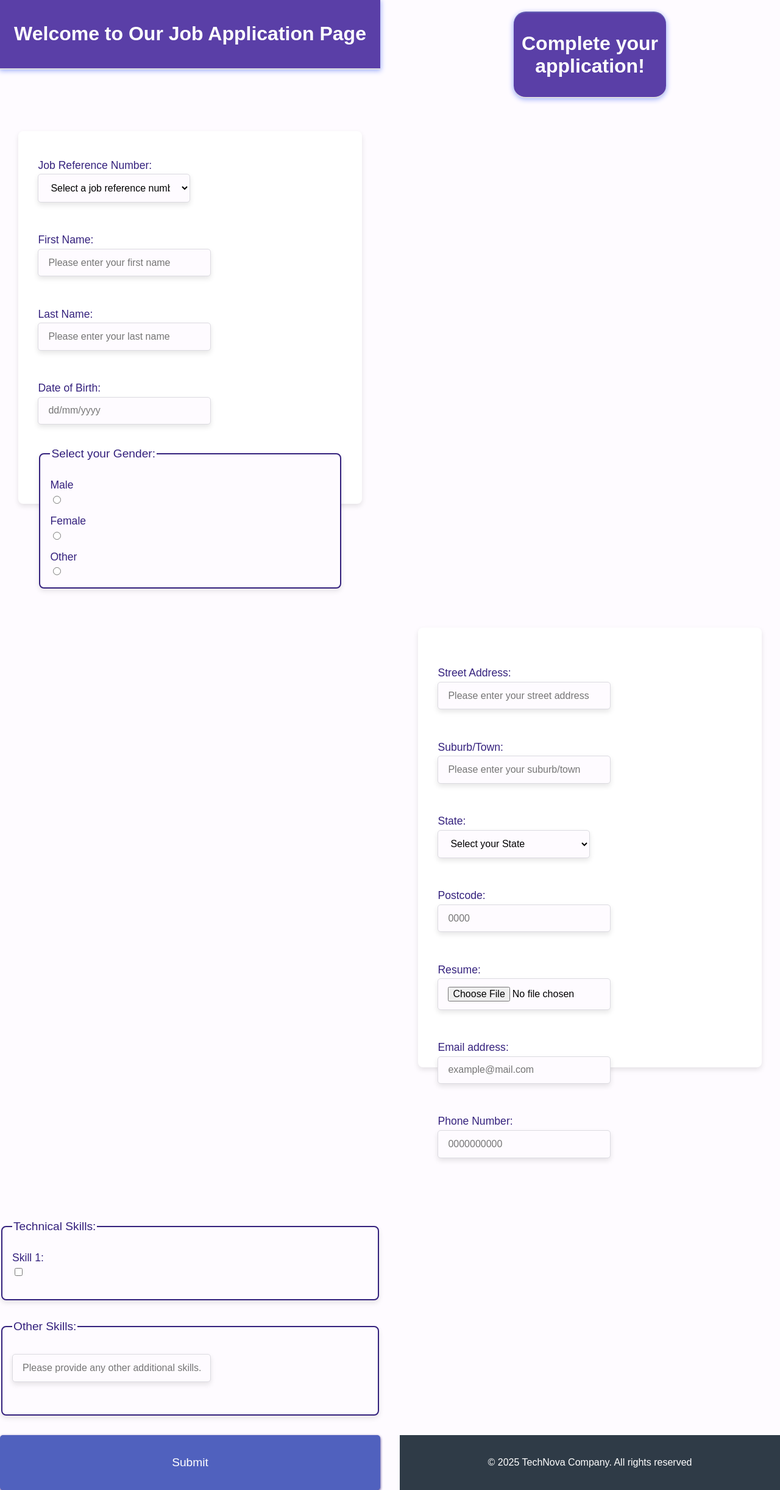
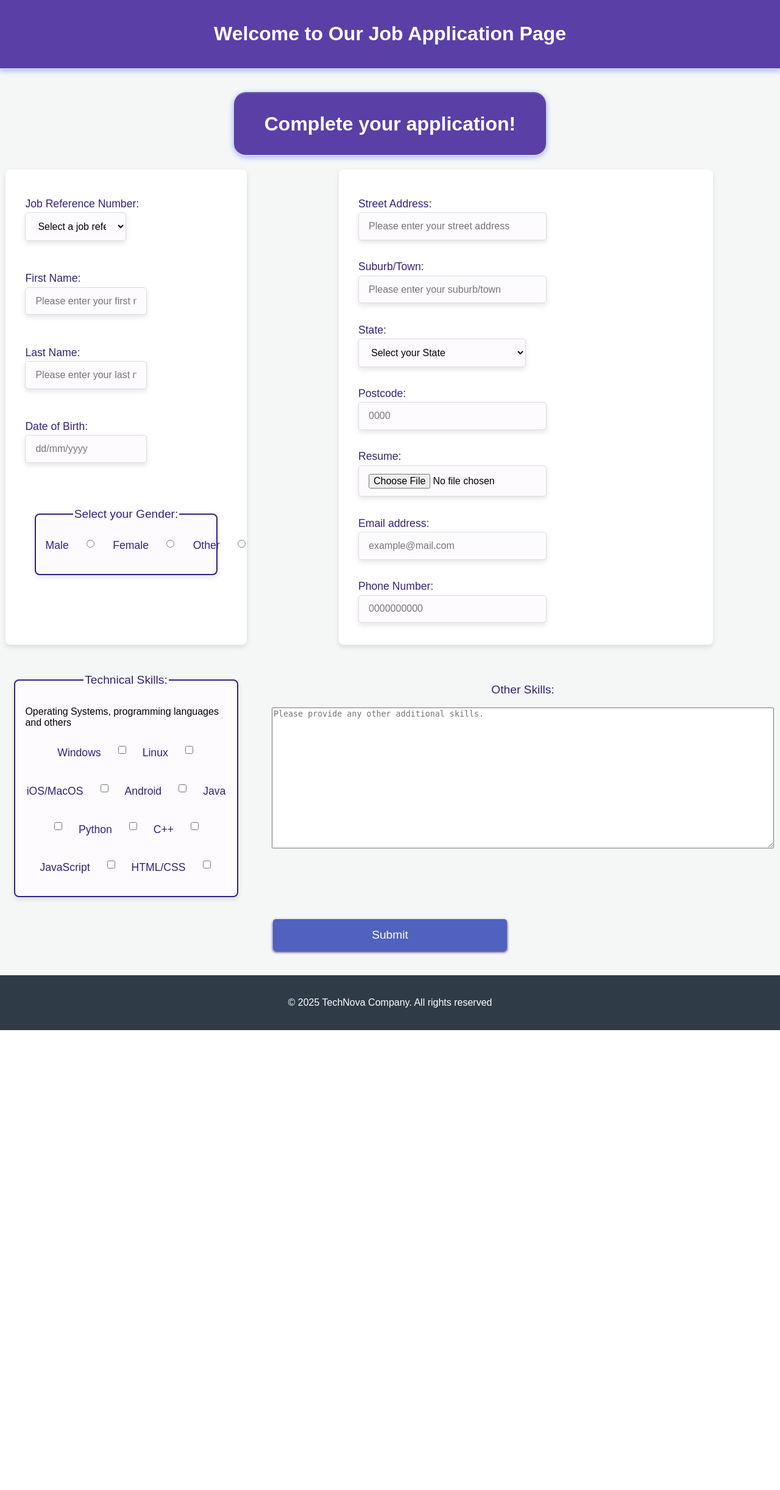
Before and after one commit to Muyheak/Group-Assignment, a PHP site: page /project1/apply.html in a window 1280 px wide. Shown: the whole page at 61% size. After the commit the page ends 1689 px from the top, so only its background shows below. Run offline with PHP 8.4, Linux system fonts and the light colour scheme.

Commit message:
grid layout

```diff
--- a/project1/apply.html
+++ b/project1/apply.html
@@ -6,13 +6,12 @@
     <link rel="stylesheet" href="../styles/style.css" />
     <title>Job Application</title>
 </head>
-<body1>
-    <div>
-        <header class="header-apply">
-            <h1>Welcome to Our Job Application Page</h1>
-        </header><br>
-    </div>
-            <h1 class="header-complete">Complete your application!</h1>
+<header class="header-apply">
+    <h1>Welcome to Our Job Application Page</h1>
+</header><br>
+<body>
+<h1 class="header-complete">Complete your application!</h1>
+<div class="grid-layout">
    <div class="container">
             <label for="JBREF">Job Reference Number: </label>
                 <select name="job_ref-number" id="job_ref_number" required>
@@ -30,10 +29,10 @@
 
             <label for="dob">Date of Birth: </label>
             <input type="text" id="dob" name="date" pattern="\d{2}/\d{2}/\d{4}" placeholder="dd/mm/yyyy" required><br><br>
-
+          <br><br>
             <fieldset>
                 <legend>Select your Gender: </legend>
-                <div>
+                <div class="radio-row">
                     <label for="Male">Male</label>
                     <input type="radio" id="Male" name="gender" value="Male" required>
 
@@ -45,14 +44,14 @@
                     <br>
                 </div>
             </fieldset>
-        </div class="container"><br><br>
+        </div class="container">
         <div class="container2">
-            <div><br>
+            <div>
             <label for="Street">Street Address: </label>
-            <input type="text" id="Street" name="Street" maxlength="50" placeholder="Please enter your street address" required><br><br>
+            <input type="text" id="Street" name="Street" maxlength="50" placeholder="Please enter your street address" required><br>
 
             <label for="suburb">Suburb/Town: </label>
-            <input type="text" id="suburb" name="suburb" maxlength="50" placeholder="Please enter your suburb/town" required><br><br>
+            <input type="text" id="suburb" name="suburb" maxlength="50" placeholder="Please enter your suburb/town" required><br>
 
             <label for="state">State: </label>
                 <select name="state" id="state" required>
@@ -65,48 +64,68 @@
                     <option value="SA">SA</option>
                     <option value="TAS">TAS</option>
                     <option value="ACT">ACT</option>
-                </select><br><br>
+                </select><br>
 
             <label for="postcode">Postcode: </label>
-            <input type="text" id="postcode" name="postcode" pattern="\d{4}" maxlength="4" placeholder="0000" required><br><br>
+            <input type="text" id="postcode" name="postcode" pattern="\d{4}" maxlength="4" placeholder="0000" required><br>
 
             </div>
                 <label for="resume">Resume:</label>
-                <input type="file" id="resume" name="resume" accept=".pdf,.doc,.docx" required><br><br>
+                <input type="file" id="resume" name="resume" accept=".pdf,.doc,.docx" required><br>
 
             <label for="email">Email address: </label>
-            <input type="email" id="email" name="email" placeholder="example@mail.com" required><br><br>
+            <input type="email" id="email" name="email" placeholder="example@mail.com" required><br>
 
             <label for="phone">Phone Number: </label>
-            <input type="tel" id="phone" name="phone" pattern="(\d\s?){8,12}$" placeholder="0000000000" required><br><br>
+            <input type="tel" id="phone" name="phone" pattern="(\d\s?){8,12}$" placeholder="0000000000" required><br>
         </div class="container2">
 
-            <fieldset>
+            <fieldset class="checkbox-group">
                 <legend>Technical Skills: </legend>
+                <p> Operating Systems, programming languages and others</p>
+                <div class="checkbox-row">
+                <label for="skill1">Windows</label>
+                <input type="checkbox" id="skill1" name="skill1" value="Windows" required>
 
-                <label for="skill1">Skill 1: </label>
-                <input type="checkbox" id="skill1" name="skill1" value="HTML" required><br><br>
-            </fieldset><br><br>
+                <label for="skill2">Linux</label>
+                <input type="checkbox" id="skill2" name="skill2" value="Linux" required>
 
-            <fieldset>
+                <label for="skill3">iOS/MacOS</label>
+                <input type="checkbox" id="skill3" name="skill3" value="MacOS" required>
 
+                <label for="skill4">Android</label>
+                <input type="checkbox" id="skill4" name="skill4" value="Android" required>
+
+                <label for="pr1">Java</label>
+                <input type="checkbox" id="pr1" name="pr1" value="Java" required>
+
+                <label for="pr2">Python</label>
+                <input type="checkbox" id="pr2" name="pr2" value="Python" required>
+
+                <label for="pr3">C++</label>
+                <input type="checkbox" id="pr3" name="pr3" value="C++" required>
+
+                <label for="pr4">JavaScript</label>
+                <input type="checkbox" id="pr4" name="pr4" value="JavaScript" required>
+
+                <label for="pr5">HTML/CSS</label>
+                <input type="checkbox" id="pr5" name="pr5" value="HTML/CSS" required>
+            </div>
+            </fieldset>
+
+            <div class="other-skills">
                 <legend for="otherskills">Other Skills: </legend><br>
-                <input type="text" id="otherskills" name="otherskills"
-                maxlength="300"
-                rows="60"
-                placeholder="Please provide any other additional skills."
-                ><br><br>
-            </fieldset><br><br>
-
-
-
-
-            <input type="submit" value="Submit">
-
+                <textarea type="text" id="otherskills" name="otherskills" rows="15" cols="100"
+                maxlength="300" placeholder="Please provide any other additional skills."></textarea><br><br>
+            </div>
         </form>
     </div>
-    <footer>
-        <p>&copy; 2025 TechNova Company. All rights reserved</p>
-    </footer>
 </body>
+</div>
+<br><br>
+<input type="submit" value="Submit" margin:>
+<footer class="footer-apply">
+     <p>&copy; 2025 TechNova Company. All rights reserved</p>
+ </footer>
+
 </html>
--- a/styles/style.css
+++ b/styles/style.css
@@ -1,14 +1,13 @@
 /* General Container */
-body1 {
+  .grid-layout {
     display: grid;
     grid-template-columns: 1fr 1fr;
     gap: 2em;
     font-family: Arial, sans-serif;
-    background-color: #fefbff;
+    background-color: #f4f7f6;
     margin: 0;
     padding: 0;
   }
-
   .container {
     grid-column: 1;
     width: 80%;
@@ -18,7 +17,7 @@ body1 {
     background-color: #fff;
     border-radius: 8px;
     box-shadow: rgba(0, 0, 0, 0.1) 0px 4px 8px;
-    height: 70%;
+    height: 90%;
     text-align: left;
   }
 
@@ -31,7 +30,7 @@ body1 {
     background-color: #fff;
     border-radius: 8px;
     box-shadow: rgba(0, 0, 0, 0.1) 0px 4px 8px;
-    height: 70%;
+    height: 90%;
     text-align: left;
   }
 
@@ -89,17 +88,22 @@ body1 {
   }
 
   /* Gender Radios */
+
   fieldset {
     border: 2px solid #34217d;
     padding: 1em;
     border-radius: 8px;
     box-shadow: rgba(0, 0, 0, 0.1) 0px 4px 8px;
     background-color: #fefbff;
+    margin: 0 auto;
+    width: 80%;
   }
 
   legend {
+    align-items: center;
     color: #34217d;
     font-size: 1.2em;
+    text-align: center;
   }
 
   input[type="radio"] {
@@ -108,6 +112,43 @@ body1 {
 
   input[type="radio"]:checked + label {
     color: #5061be;
+  }
+
+  .radio-row {
+    display: flex;
+    gap: 1.5em;
+    align-items: center;
+    margin-bottom: 1em;
+    width: 20px;
+    text-align: center;
+  }
+
+  .checkbox-group {
+    display: block;
+    margin: 0 auto;  /* Center the fieldset */
+    width: 80%;  /* Adjust width as needed */
+}
+
+  .checkbox-row{
+    display: flex;
+    flex-wrap: wrap;
+    width: 100%;
+    gap: 1.5em;
+    align-items: center;
+    margin-bottom: 1em;
+    justify-content: center;
+  }
+
+  .other-skills {
+    grid-column: 2;
+    margin-top: 1em;
+    margin-right: 10px;
+  }
+
+  input[type="text"]#otherskills {
+    width: 700px;
+    height: 150px;
+    text-align: center;
   }
 
   /* State Select */
@@ -121,6 +162,9 @@ body1 {
 
   /* Submit Button */
   input[type="submit"] {
+    width: 30%;
+    margin-left: 35%;
+    margin-bottom: 40px;
     background-color: #5061be;
     color: #fff;
     padding: 0.8em 1.5em;
@@ -143,6 +187,12 @@ body1 {
     font-size: 0.9em;
     display: block;
     margin-top: 0.2em;
+  }
+  .footer-apply {
+    text-align: center;
+    background-color: #2F3B47; /* Charcoal grey */
+    color: white;
+    padding: 20px;
   }
 
 
```
